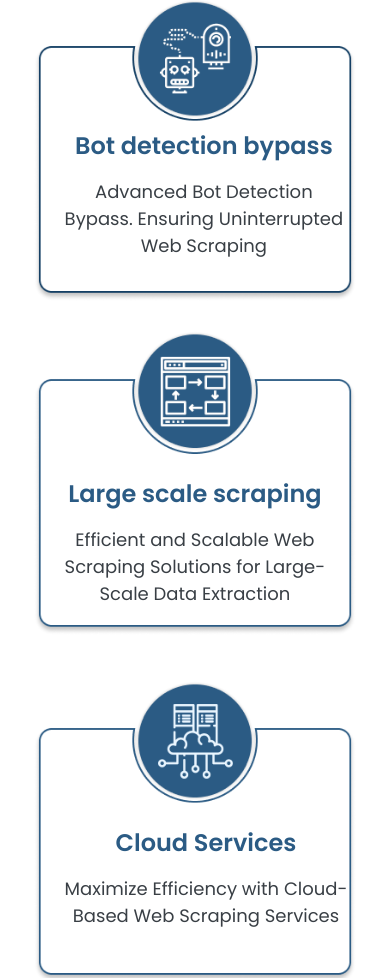
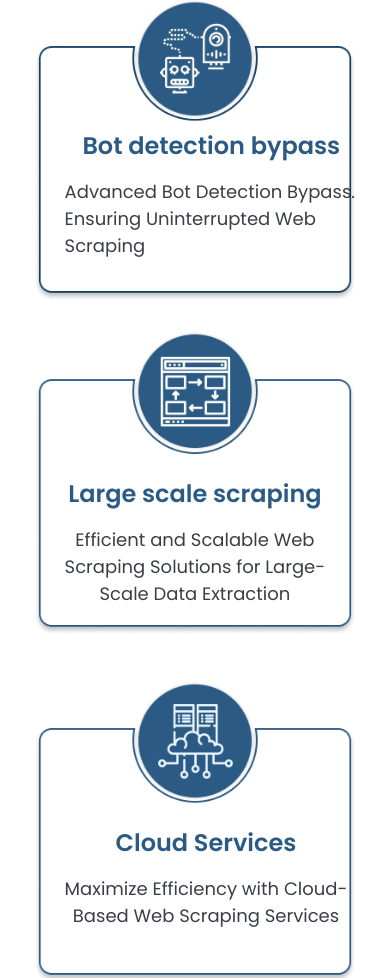
Before and after one commit to akhtaralikhandev/web_scraping, a website built with webpack: page src/index.html in a window 390 px wide. Shown: the part 3093-4071 px from the top of the page. Built offline with nearby package versions, Linux system fonts and the light colour scheme.

Commit message:
updated advanced scrab

```diff
--- a/src/index.html
+++ b/src/index.html
@@ -217,10 +217,10 @@
                         <div
                             class="absolute sm:top-48 top-40 web_scrabing_card sm:left-20 left-2 flex flex-col items-center gap-4 sm:gap-8 justify-center">
                             <span style="color:#2B5B84" class="text-2xl font-black">Bot detection bypass</span>
-                            <div style="color:#393F45" class="flex text_advanced flex-col font-light items-center justify-center">
-                                <span>Advanced Bot Detection</span>
-                                <span>Bypass. Ensuring Uninterrupted</span>
-                                <span>Web Scraping</span>
+                            <div style="color:#393F45" class="sm:flex block text_advanced flex-col font-light items-center justify-center">
+                                <span class="text-center">Advanced Bot Detection</span>
+                                <span class="text-center">Bypass. Ensuring Uninterrupted</span>
+                                <span class="text-center">Web Scraping</span>
                             </div>
                         </div>
                     </div>
```
